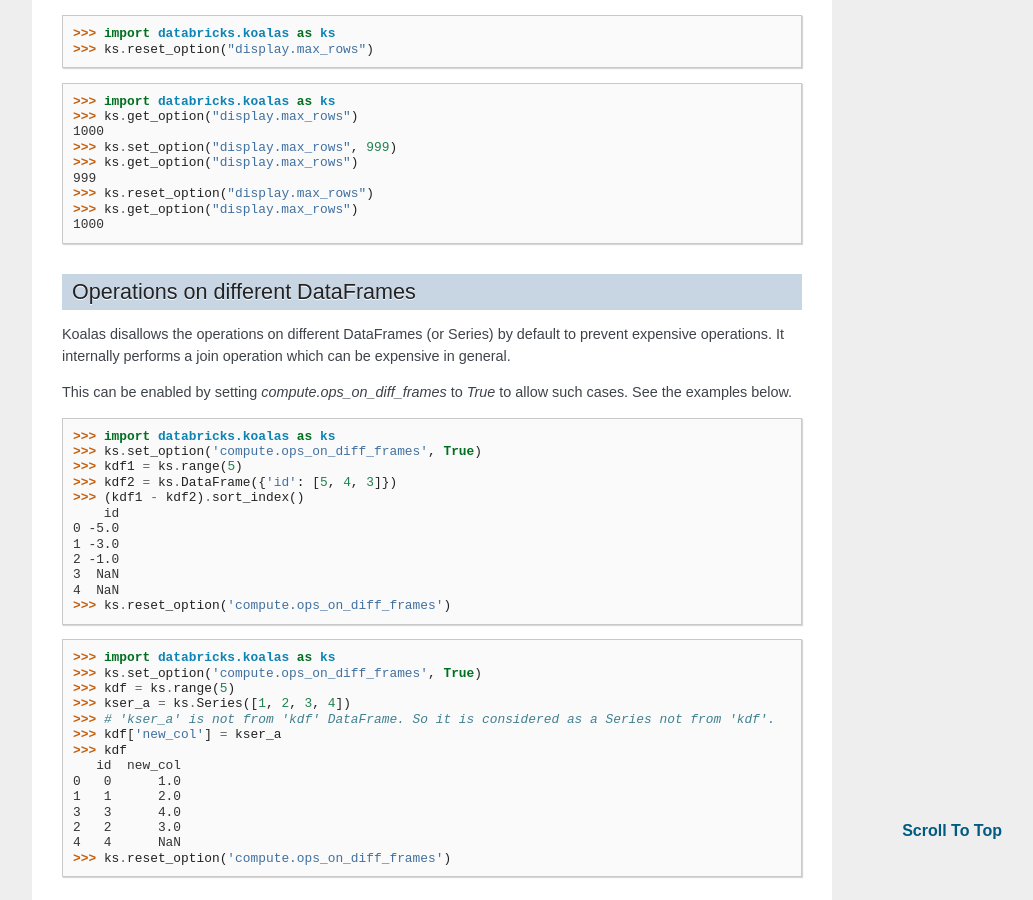
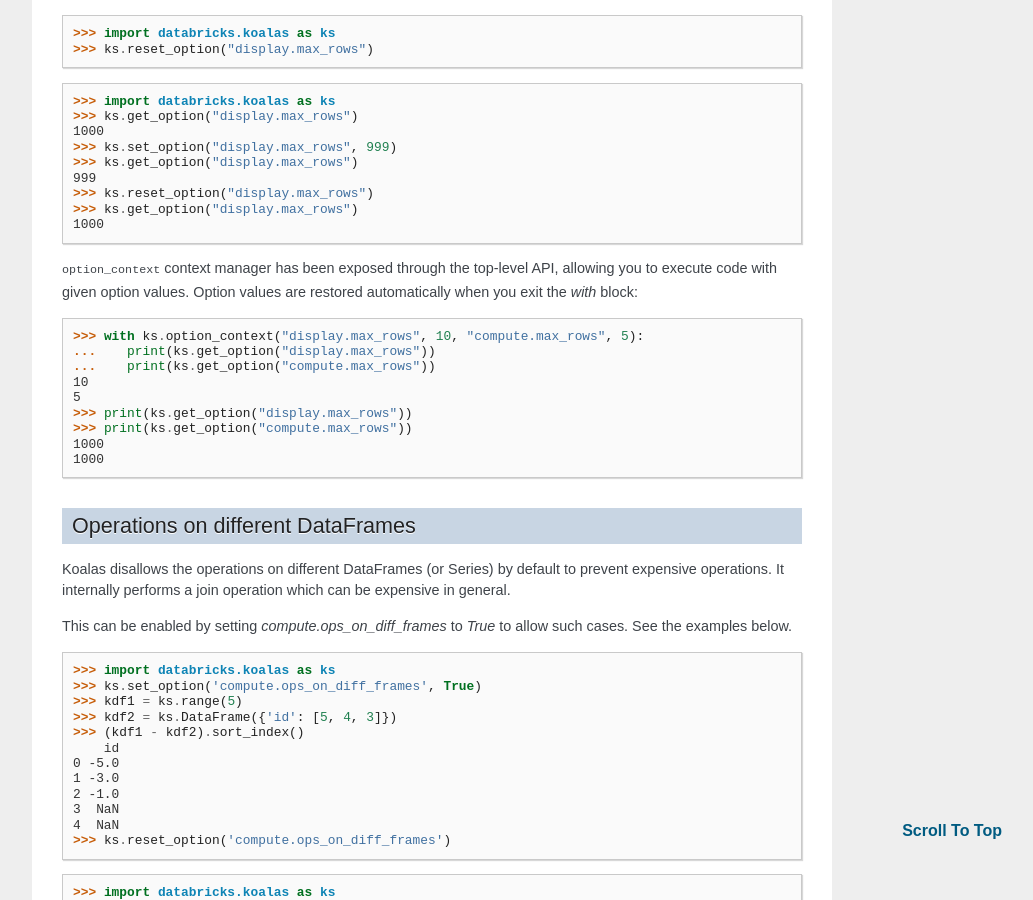
Before and after one commit to databricks/koalas, a Sphinx documentation site: the page built from docs/source/user_guide/options.rst, in a window 1280 px wide and 900 px high, scrolled down 1142 px. Shown: the whole window, without its empty margins (238-1271 px from the left). Built offline with Sphinx 7.4.7, drawn with Linux system fonts in a browser that asks for light colours; pages that are not in the unit, such as notebooks, are missing from menus; the version number is read from the project's files by our own code.

Commit message:
Add a doc in `options.rst`.

```diff
--- a/docs/source/user_guide/options.rst
+++ b/docs/source/user_guide/options.rst
@@ -70,6 +70,22 @@
    999
    >>> ks.reset_option("display.max_rows")
    >>> ks.get_option("display.max_rows")
+   1000
+
+``option_context`` context manager has been exposed through
+the top-level API, allowing you to execute code with given option values. Option values
+are restored automatically when you exit the `with` block:
+
+.. code-block:: python
+
+   >>> with ks.option_context("display.max_rows", 10, "compute.max_rows", 5):
+   ...    print(ks.get_option("display.max_rows"))
+   ...    print(ks.get_option("compute.max_rows"))
+   10
+   5
+   >>> print(ks.get_option("display.max_rows"))
+   >>> print(ks.get_option("compute.max_rows"))
+   1000
    1000
 
 
```
